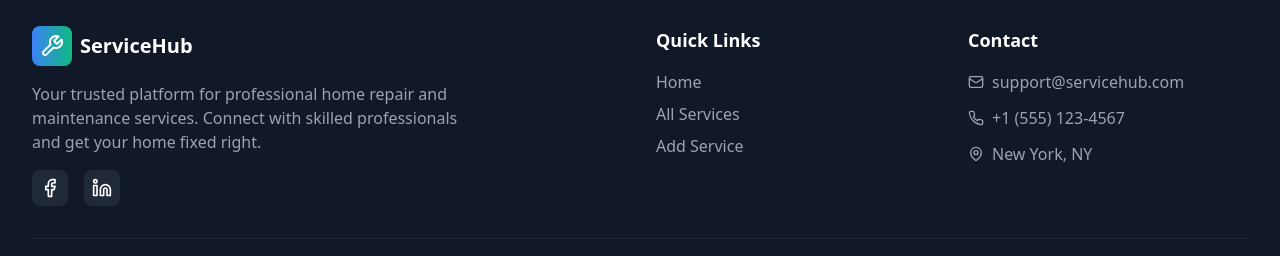
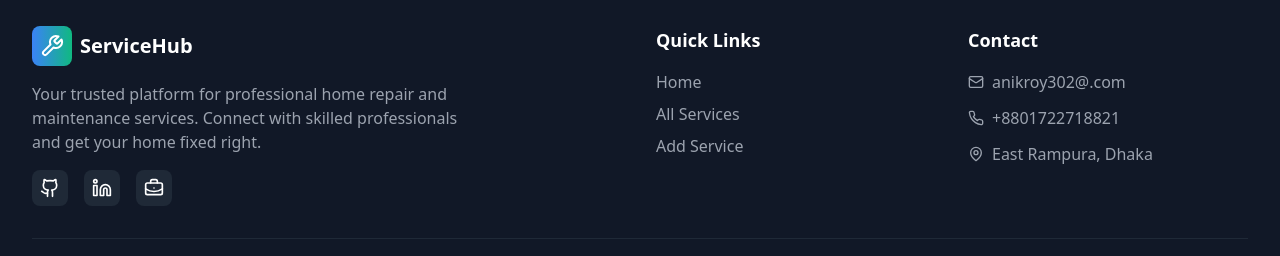
Before and after one commit to DevAnikRoy/ServiceHub-Client, a React (Vite) app: page /services in a window 1280 px wide. Shown: the part 2448-2704 px from the top of the page. Built offline with nearby package versions, Linux system fonts and the light colour scheme; no server answers.

Commit message:
polished the footer section

```diff
--- a/src/components/Footer.jsx
+++ b/src/components/Footer.jsx
@@ -1,6 +1,6 @@
 import { Link } from 'react-router-dom';
 import { motion } from 'framer-motion';
-import { Wrench, Facebook, Linkedin, Mail, Phone, MapPin } from 'lucide-react';
+import { Wrench, Linkedin, Mail, Phone, MapPin, Github, BriefcaseBusiness } from 'lucide-react';
 
 export default function Footer() {
   return (
@@ -26,17 +26,24 @@ export default function Footer() {
             <div className="flex space-x-4">
               <motion.a
                 whileHover={{ scale: 1.1 }}
-                href="#"
+                href="https://github.com/DevAnikRoy"
                 className="p-2 bg-gray-800 rounded-lg hover:bg-blue-600 transition-colors"
               >
-                <Facebook className="h-5 w-5" />
+                <Github className="h-5 w-5" />
               </motion.a>
               <motion.a
                 whileHover={{ scale: 1.1 }}
-                href="#"
+                href="https://www.linkedin.com/in/anik-roy-2171621b3/"
                 className="p-2 bg-gray-800 rounded-lg hover:bg-blue-600 transition-colors"
               >
                 <Linkedin className="h-5 w-5" />
+              </motion.a>
+              <motion.a
+                whileHover={{ scale: 1.1 }}
+                href="http://anikdigital.com/"
+                className="p-2 bg-gray-800 rounded-lg hover:bg-blue-600 transition-colors"
+              >
+                <BriefcaseBusiness className="h-5 w-5" />
               </motion.a>
             </div>
           </motion.div>
@@ -77,15 +84,15 @@ export default function Footer() {
             <ul className="space-y-3">
               <li className="flex items-center space-x-2">
                 <Mail className="h-4 w-4 text-gray-400" />
-                <span className="text-gray-400">support@servicehub.com</span>
+                <span className="text-gray-400">anikroy302@.com</span>
               </li>
               <li className="flex items-center space-x-2">
                 <Phone className="h-4 w-4 text-gray-400" />
-                <span className="text-gray-400">+1 (555) 123-4567</span>
+                <span className="text-gray-400">+8801722718821</span>
               </li>
               <li className="flex items-center space-x-2">
                 <MapPin className="h-4 w-4 text-gray-400" />
-                <span className="text-gray-400">New York, NY</span>
+                <span className="text-gray-400">East Rampura, Dhaka</span>
               </li>
             </ul>
           </motion.div>
--- a/src/pages/AllServices.jsx
+++ b/src/pages/AllServices.jsx
@@ -25,7 +25,7 @@ export default function AllServices() {
         _id: '1',
         serviceName: 'Plumbing Repair',
         description: 'Professional plumbing services including pipe repair, leak fixing, and drain cleaning. Our certified plumbers ensure quality work with guaranteed results.',
-        imageURL: 'https://encrypted-tbn0.gstatic.com/images?q=tbn:ANd9GcT5iTwWE06dp5EONS0B-sgYkTLchSYT69TNUg&s',
+        imageURL: 'https://www.robinsonsplumbingservice.com/wp-content/uploads/2022/06/AdobeStock_187023351-1024x696.jpeg',
         price: '89',
         serviceArea: 'New York',
         providerName: 'John Smith',
--- a/src/pages/Home.jsx
+++ b/src/pages/Home.jsx
@@ -19,7 +19,7 @@ export default function Home() {
         _id: '1',
         serviceName: 'Plumbing Repair',
         description: 'Professional plumbing services including pipe repair, leak fixing, and drain cleaning. Our certified plumbers ensure quality work.',
-        imageURL: 'https://images.pexels.com/photos/8486944/pexels-photo-8486944.jpeg',
+        imageURL: 'https://www.robinsonsplumbingservice.com/wp-content/uploads/2022/06/AdobeStock_187023351-1024x696.jpeg',
         price: '89',
         serviceArea: 'New York',
         providerName: 'John Smith',
--- a/src/pages/ServiceDetails.jsx
+++ b/src/pages/ServiceDetails.jsx
@@ -25,7 +25,7 @@ export default function ServiceDetails() {
         _id: '1',
         serviceName: 'Plumbing Repair',
         description: 'Professional plumbing services including pipe repair, leak fixing, and drain cleaning. Our certified plumbers ensure quality work with guaranteed results. We use modern equipment and techniques to diagnose and fix any plumbing issues in your home or office. From minor leaks to major pipe replacements, we handle it all with expertise and professionalism.',
-        imageURL: 'https://images.pexels.com/photos/8486944/pexels-photo-8486944.jpeg',
+        imageURL: 'https://www.robinsonsplumbingservice.com/wp-content/uploads/2022/06/AdobeStock_187023351-1024x696.jpeg',
         price: '89',
         serviceArea: 'New York',
         providerName: 'John Smith',
```
